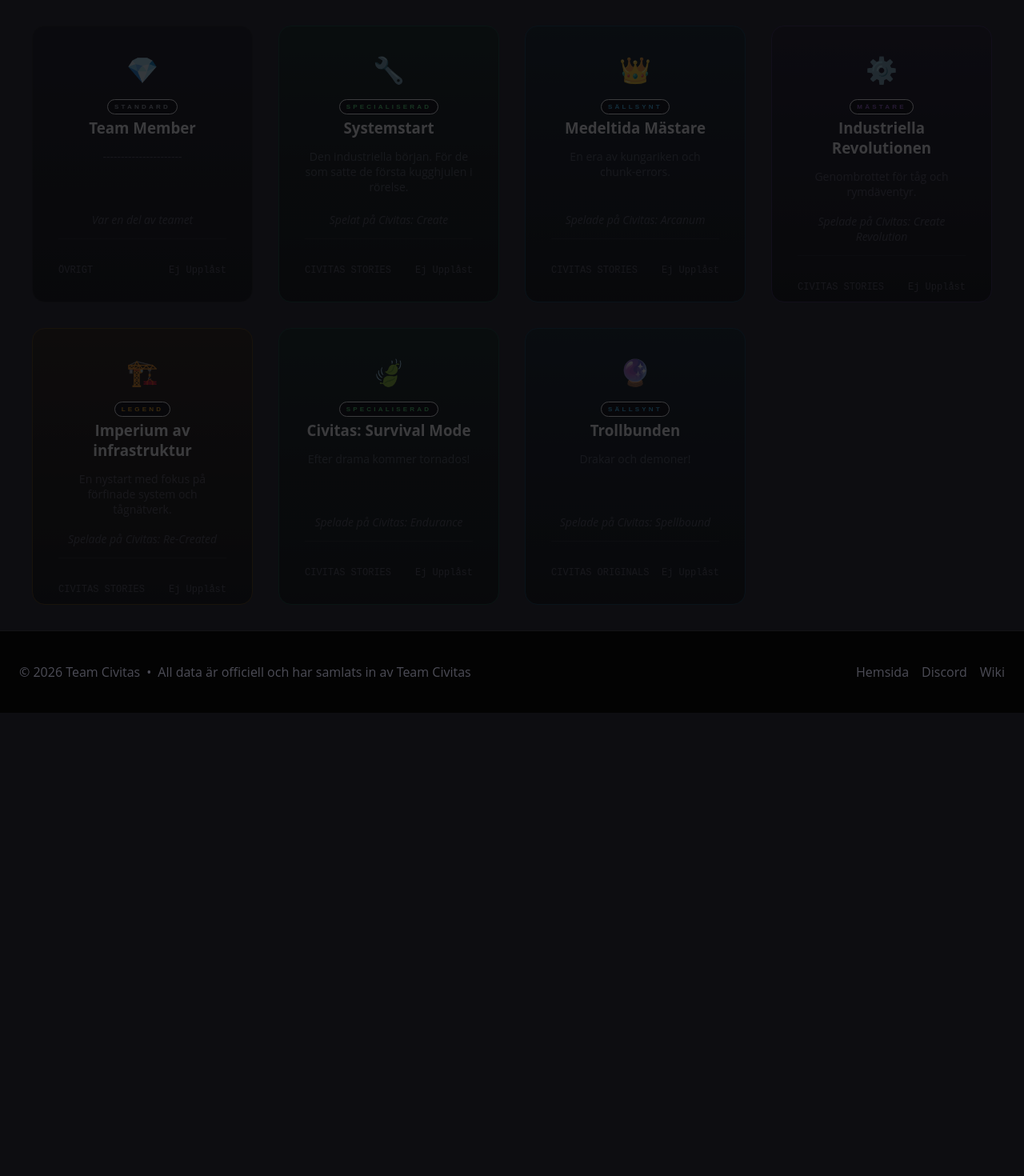
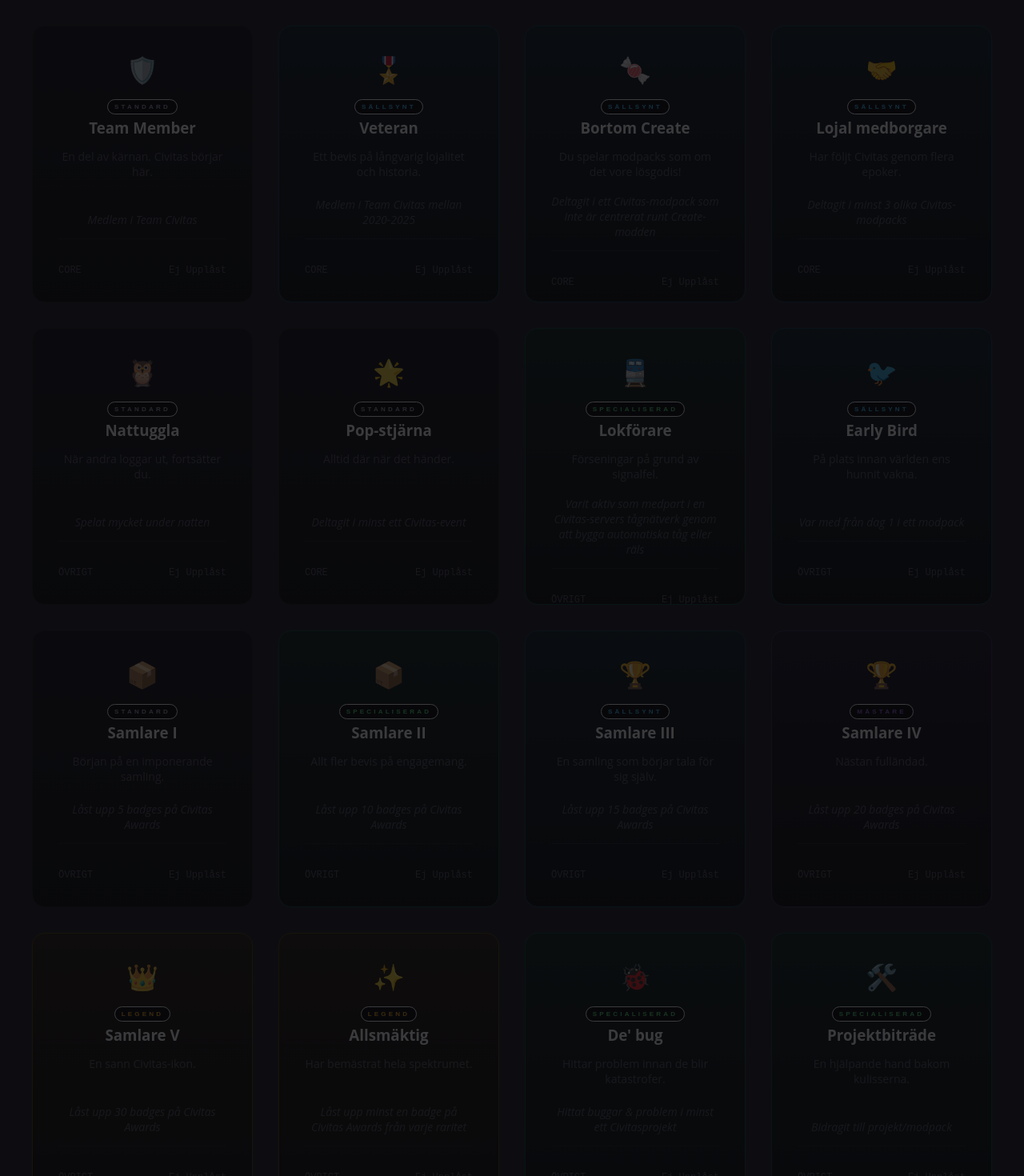
Before and after one commit to Team-Civitas/AwardsSite, a React (Vite) app in the folder client/: page / in a window 1280 px wide. Shown: the part 140-1610 px from the top of the page at 80% size. Before the commit the page ends 1031 px from the top, so only its background shows below. Built offline with nearby package versions, Linux system fonts and the light colour scheme; no server answers.

Commit message:
Added badges for v1.0

```diff
--- a/client/src/components/badges/BadgeCard.jsx
+++ b/client/src/components/badges/BadgeCard.jsx
@@ -6,8 +6,8 @@ const STATUS_LABELS = {
 }
 
 const CATEGORY_LABELS = {
-    stories: "Civitas Stories",
-    originals: "Civitas Originals",
+    modpack: "Modpack",
+    core: "Core",
     other: "Övrigt"
 }
 
--- a/client/src/components/layout/FilterBar.jsx
+++ b/client/src/components/layout/FilterBar.jsx
@@ -8,11 +8,11 @@ export default function FilterBar({ activeCategory, onCategoryChange }) {
                     className={activeCategory === "all" ? "active" : ""}
                     onClick={() => onCategoryChange("all")}>Alla kategorier</button>
                 <button
-                    className={activeCategory === "stories" ? "active" : ""}
-                    onClick={() => onCategoryChange("stories")}>Civitas Stories</button>
+                    className={activeCategory === "core" ? "active" : ""}
+                    onClick={() => onCategoryChange("core")}>Core</button>
                 <button
-                    className={activeCategory === "originals" ? "active" : ""}
-                    onClick={() => onCategoryChange("originals")}>Civitas Originals</button>
+                    className={activeCategory === "modpack" ? "active" : ""}
+                    onClick={() => onCategoryChange("modpack")}>Modpack</button>
                 <button
                     className={activeCategory === "other" ? "active" : ""}
                     onClick={() => onCategoryChange("other")}>Övrigt</button>
--- a/client/src/data/badges.json
+++ b/client/src/data/badges.json
@@ -2,35 +2,170 @@
   {
     "id": "member",
     "title": "Team Member",
-    "description": "----------------------",
+    "description": "En del av kärnan. Civitas börjar här.",
+    "category": "core",
+    "mission": "Medlem i Team Civitas",
+    "rarity": "standard",
+    "icon": "🛡️"
+  },
+  {
+    "id": "veteran",
+    "title": "Veteran",
+    "description": "Ett bevis på långvarig lojalitet och historia.",
+    "category": "core",
+    "mission": "Medlem i Team Civitas mellan 2020-2025",
+    "rarity": "sällsynt",
+    "icon": "🎖️"
+  },
+  {
+    "id": "beyond-create",
+    "title": "Bortom Create",
+    "description": "Du spelar modpacks som om det vore lösgodis!",
+    "category": "core",
+    "mission": "Deltagit i ett Civitas-modpack som inte är centrerat runt Create-modden",
+    "rarity": "sällsynt",
+    "icon": "🍬"
+  },
+  {
+    "id": "loyal",
+    "title": "Lojal medborgare",
+    "description": "Har följt Civitas genom flera epoker.",
+    "category": "core",
+    "mission": "Deltagit i minst 3 olika Civitas-modpacks",
+    "rarity": "sällsynt",
+    "icon": "🤝"
+  },
+  {
+    "id": "owl",
+    "title": "Nattuggla",
+    "description": "När andra loggar ut, fortsätter du.",
     "category": "other",
-    "mission": "Var en del av teamet",
+    "mission": "Spelat mycket under natten",
     "rarity": "standard",
-    "icon": "💎"
+    "icon": "🦉"
+  },
+  {
+    "id": "superstar",
+    "title": "Pop-stjärna",
+    "description": "Alltid där när det händer.",
+    "category": "core",
+    "mission": "Deltagit i minst ett Civitas-event",
+    "rarity": "standard",
+    "icon": "🌟"
+  },
+  {
+    "id": "train-driver",
+    "title": "Lokförare",
+    "description": "Förseningar på grund av signalfel.",
+    "category": "other",
+    "mission": "Varit aktiv som medpart i en Civitas-servers tågnätverk genom att bygga automatiska tåg eller räls",
+    "rarity": "specialiserad",
+    "icon": "🚆"
+  },
+  {
+    "id": "early-bird",
+    "title": "Early Bird",
+    "description": "På plats innan världen ens hunnit vakna.",
+    "category": "other",
+    "mission": "Var med från dag 1 i ett modpack",
+    "rarity": "sällsynt",
+    "icon": "🐦"
+  },
+  {
+    "id": "collerctor-1",
+    "title": "Samlare I",
+    "description": "Början på en imponerande samling.",
+    "category": "other",
+    "mission": "Låst upp 5 badges på Civitas Awards",
+    "rarity": "standard",
+    "icon": "📦"
+  },
+  {
+    "id": "collerctor-2",
+    "title": "Samlare II",
+    "description": "Allt fler bevis på engagemang.",
+    "category": "other",
+    "mission": "Låst upp 10 badges på Civitas Awards",
+    "rarity": "specialiserad",
+    "icon": "📦"
+  },
+  {
+    "id": "collerctor-3",
+    "title": "Samlare III",
+    "description": "En samling som börjar tala för sig själv.",
+    "category": "other",
+    "mission": "Låst upp 15 badges på Civitas Awards",
+    "rarity": "sällsynt",
+    "icon": "🏆"
+  },
+  {
+    "id": "collerctor-4",
+    "title": "Samlare IV",
+    "description": "Nästan fulländad.",
+    "category": "other",
+    "mission": "Låst upp 20 badges på Civitas Awards",
+    "rarity": "mästare",
+    "icon": "🏆"
+  },
+  {
+    "id": "collerctor-5",
+    "title": "Samlare V",
+    "description": "En sann Civitas-ikon.",
+    "category": "other",
+    "mission": "Låst upp 30 badges på Civitas Awards",
+    "rarity": "legend",
+    "icon": "👑"
+  },
+  {
+    "id": "all-rarities",
+    "title": "Allsmäktig",
+    "description": "Har bemästrat hela spektrumet.",
+    "category": "other",
+    "mission": "Låst upp minst en badge på Civitas Awards från varje raritet",
+    "rarity": "legend",
+    "icon": "✨"
+  },
+  {
+    "id": "debug",
+    "title": "De' bug",
+    "description": "Hittar problem innan de blir katastrofer.",
+    "category": "other",
+    "mission": "Hittat buggar & problem i minst ett Civitasprojekt",
+    "rarity": "specialiserad",
+    "icon": "🐞"
+  },
+  {
+    "id": "project-helper",
+    "title": "Projektbiträde",
+    "description": "En hjälpande hand bakom kulisserna.",
+    "category": "other",
+    "mission": "Bidragit till projekt/modpack",
+    "rarity": "specialiserad",
+    "icon": "🛠️"
   },
   {
     "id": "create",
     "title": "Systemstart",
     "description": "Den industriella början. För de som satte de första kugghjulen i rörelse.",
-    "category": "stories",
+    "category": "modpack",
     "mission": "Spelat på Civitas: Create",
     "rarity": "specialiserad",
-    "icon": "🔧"
+    "icon": "🔩"
   },
   {
     "id": "arcanum",
     "title": "Medeltida Mästare",
     "description": "En era av kungariken och chunk-errors.",
-    "category": "stories",
+    "category": "modpack",
     "mission": "Spelade på Civitas: Arcanum",
     "rarity": "sällsynt",
-    "icon": "👑"
+    "icon": "🏰"
   },
   {
     "id": "create-revolution",
     "title": "Industriella Revolutionen",
-    "description": "Genombrottet för tåg och rymdäventyr.",
-    "category": "stories",
+    "description": "Genombrottet för tåg och teknisk dominans.",
+    "category": "modpack",
     "mission": "Spelade på Civitas: Create Revolution",
     "rarity": "mästare",
     "icon": "⚙️"
@@ -39,7 +174,7 @@
     "id": "re-created",
     "title": "Imperium av infrastruktur",
     "description": "En nystart med fokus på förfinade system och tågnätverk.",
-    "category": "stories",
+    "category": "modpack",
     "mission": "Spelade på Civitas: Re-Created",
     "rarity": "legend",
     "icon": "🏗️"
@@ -48,18 +183,63 @@
     "id": "endurance",
     "title": "Civitas: Survival Mode",
     "description": "Efter drama kommer tornados!",
-    "category": "stories",
+    "category": "modpack",
     "mission": "Spelade på Civitas: Endurance",
     "rarity": "specialiserad",
-    "icon": "🍃"
+    "icon": "🌪️"
   },
   {
     "id": "spellbound",
     "title": "Trollbunden",
     "description": "Drakar och demoner!",
-    "category": "originals",
+    "category": "modpack",
     "mission": "Spelade på Civitas: Spellbound",
     "rarity": "sällsynt",
-    "icon": "🔮"
+    "icon": "🐉"
+  },
+  {
+    "id": "create-horizons",
+    "title": "Mot horisonten",
+    "description": "När tekniken tog sikte mot något större.",
+    "category": "modpack",
+    "mission": "Spelade på Civitas: Create Horizons",
+    "rarity": "mästare",
+    "icon": "🌅"
+  },
+  {
+    "id": "synergy",
+    "title": "Synergi",
+    "description": "När samarbetet blev starkare än systemen.",
+    "category": "modpack",
+    "mission": "Spelade på Civitas: Synergy",
+    "rarity": "sällsynt",
+    "icon": "🔗"
+  },
+  {
+    "id": "overdrive",
+    "title": "Övervarv",
+    "description": "Allt gick snabbare. Ibland för snabbt.",
+    "category": "modpack",
+    "mission": "Spelade på Civitas: Overdrive",
+    "rarity": "specialiserad",
+    "icon": "🔥"
+  },
+  {
+    "id": "back-on-track",
+    "title": "Tillbaka på spåret",
+    "description": "En nystart byggd på räls, rutiner och framtidstro.",
+    "category": "modpack",
+    "mission": "Spelade på Civitas: Back on Track",
+    "rarity": "legend",
+    "icon": "🛤️"
+  },
+  {
+    "id": "pokemon-ascension",
+    "title": "Uppstigning",
+    "description": "När legender väcktes och resan tog en ny form.",
+    "category": "modpack",
+    "mission": "Spelade på Civitas: Pokémon Ascension",
+    "rarity": "legend",
+    "icon": "⚡"
   }
 ]
```
Also changed, not shown: 1 other file (tests, documents, lock files or other folders).
